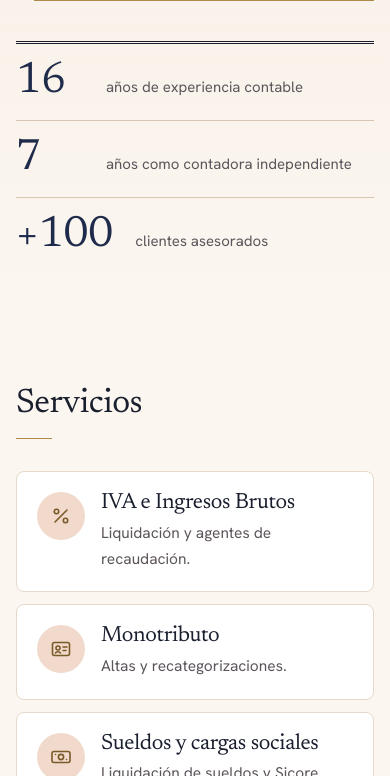
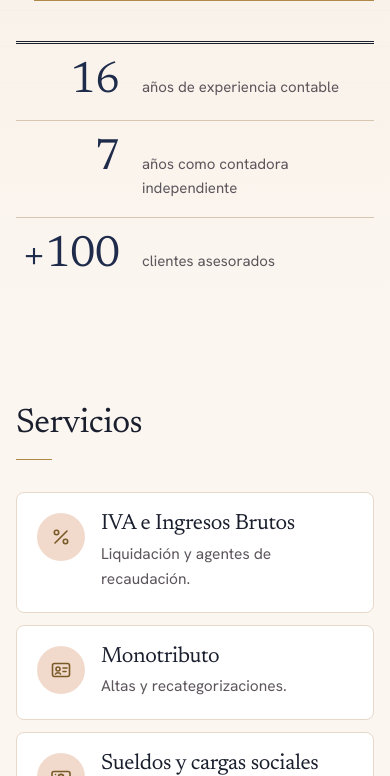
Before and after one commit to delhonbenicio-cmyk/pagina-carla, a plain HTML site: page index.html in a window 390 px wide. Shown: the part 1002-1778 px from the top of the page. Drawn offline with Linux system fonts and the light colour scheme.

Commit message:
arreglo texto al lado de numeros

```diff
--- a/css/style.css
+++ b/css/style.css
@@ -94,7 +94,7 @@
   .facts{grid-template-columns:minmax(0,1fr);margin-top:40px}
   .fact{display:flex;align-items:baseline;gap:22px;padding:16px 0}
   .fact+.fact{padding-left:0;border-left:0;border-top:1px solid #D8C6B3}
-  .fact .v{font-size:44px;min-width:68px}
+  .fact .v{font-size:44px;width:104px;flex:none;text-align:right}
   .fact .l{margin:0}
 }
 
```
